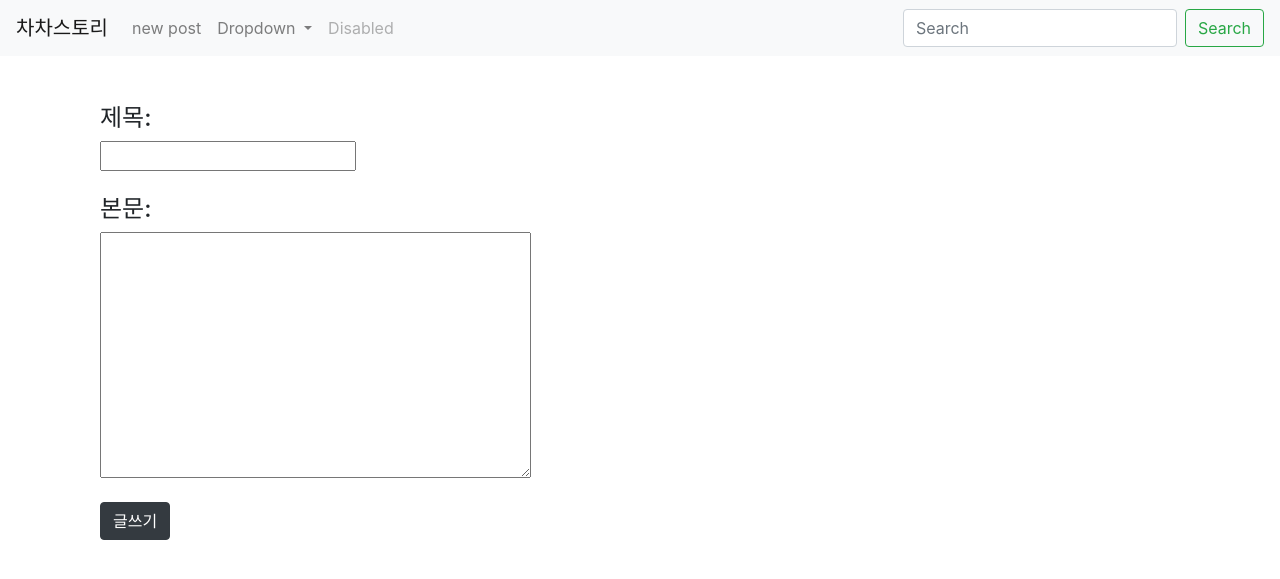
After one commit to justinchachoe/crudproject, a Django app: page /crudapp/create/ in a window 1280 px wide. The commit adds this page. Shown: the top 579 px of the page. Run offline with Django 3.2, Linux system fonts and the light colour scheme.

Commit message:
New postcreate.html, Add urls, views

```diff
--- a/crudapp/templates/base.html
+++ b/crudapp/templates/base.html
@@ -9,18 +9,20 @@
 
 <body>
     <nav class="navbar navbar-expand-lg navbar-light bg-light">
-        <a class="navbar-brand" href="#">Navbar</a>
+        <a class="navbar-brand" href="{% url 'home' %}">차차스토리</a>
         <button class="navbar-toggler" type="button" data-toggle="collapse" data-target="#navbarSupportedContent" aria-controls="navbarSupportedContent" aria-expanded="false" aria-label="Toggle navigation">
             <span class="navbar-toggler-icon"></span>
         </button>
 
         <div class="collapse navbar-collapse" id="navbarSupportedContent">
             <ul class="navbar-nav mr-auto">
+            <!--삭제
             <li class="nav-item active">
                 <a class="nav-link" href="#">Home <span class="sr-only">(current)</span></a>
             </li>
+            -->
             <li class="nav-item">
-                <a class="nav-link" href="#">Link</a>
+                <a class="nav-link" href="{% url 'create' %}">new post</a>
             </li>
             <li class="nav-item dropdown">
                 <a class="nav-link dropdown-toggle" href="#" id="navbarDropdown" role="button" data-toggle="dropdown" aria-haspopup="true" aria-expanded="false">
--- /dev/null
+++ b/crudapp/templates/create.html
@@ -0,0 +1,20 @@
+{% extends 'base.html' %}
+
+{% block content %}
+
+<br>
+<div class="container">
+	<form action="{% url 'postcreate' %}">
+	  <h4>제목: </h4>
+	  <input type="text" name="title">
+	  <br>
+	  <br>
+	  <h4>본문: </h4>
+	  <textarea cols=40 rows=10 name="body"></textarea>
+	  <br>
+	  <br>
+	  <input class="btn btn-dark" type="submit" value="글쓰기">
+  </form>
+</div>
+
+{% endblock %}
--- a/crudapp/urls.py
+++ b/crudapp/urls.py
@@ -3,5 +3,7 @@ from . import views
 
 urlpatterns = [
     path('new/', views.new, name='new'),
-    path('detail/<int:blog_id>', views.detail, name='detail')
+    path('detail/<int:blog_id>', views.detail, name='detail'),
+    path('create/', views.create, name='create'),
+    path('postcreate/', views.postcreate, name='postcreate'),
 ]
--- a/crudapp/views.py
+++ b/crudapp/views.py
@@ -1,4 +1,5 @@
-from django.shortcuts import render, get_object_or_404
+from django.shortcuts import render, get_object_or_404, redirect
+from django.utils import timezone
 from .models import Blog
 
 # Create your views here.
@@ -10,6 +11,17 @@ def home(request):
 def detail(request, blog_id):
     blog_detail = get_object_or_404(Blog, pk=blog_id)
     return render(request, 'detail.html', {'blog': blog_detail})
+
+def create(request):
+    return render(request, 'create.html')
+
+def postcreate(request):
+    blog = Blog()
+    blog.title = request.GET['title']
+    blog.body = request.GET['body']
+    blog.pub_date = timezone.datetime.now()
+    blog.save()
+    return redirect('/crudapp/detail/' + str(blog.id))
 
 def new(request):
     full_text = request.GET['fulltext']
```
Also changed, not shown: crudapp/templates/detail.html (+9 -8 lines).
